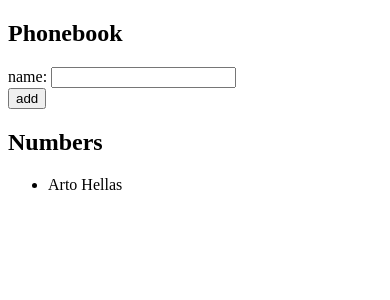
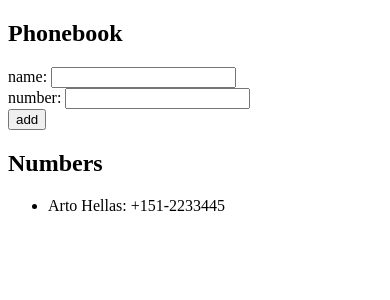
Before and after one commit to balintkemeny/fullstack-open, a React (Create React App) app in the folder part2/phonebook/app/: page / in a window 390 px wide. Shown: the top 300 px of the page. Built offline with nearby package versions, Linux system fonts and the light colour scheme.

Commit message:
Ex2.8: The Phonebook step 3

```diff
--- a/part2/phonebook/app/src/App.js
+++ b/part2/phonebook/app/src/App.js
@@ -2,41 +2,52 @@ import { useState } from 'react'
 
 const App = () => {
   const [persons, setPersons] = useState([
-    { id: 1, name: 'Arto Hellas' }
+    { id: 1, name: 'Arto Hellas', number: '+151-2233445' }
   ])
   const [newName, setNewName] = useState('')
+  const [newNumber, setNewNumber] = useState('')
 
-  const handleInputChange = (event) => {
-    console.log(event.target.value)
+  const handleInputChangeName = (event) => {
     setNewName(event.target.value)
+  }
+
+  const handleInputChangeNumber = (event) => {
+    setNewNumber(event.target.value)
   }
 
   const addNote = (event) => {
     event.preventDefault()
+
+    if (persons.some(person => person.name === newName)) {
+      alert(`${newName} is already added to the Phonebook!`)
+      setNewName('')
+      setNewNumber('')
+      return
+    }
+
     const contactObject = {
       id: persons.length + 1,
-      name: newName
+      name: newName,
+      number: newNumber
     }
 
     console.log('Button clicked. New contact added: ', contactObject)
     setPersons(persons.concat(contactObject))
     setNewName('')
+    setNewNumber('')
   }
 
   return (
     <div>
       <h2>Phonebook</h2>
       <form onSubmit={addNote}>
-        <div>
-          name: <input onChange={handleInputChange} value={newName}/>
-        </div>
-        <div>
-          <button type="submit">add</button>
-        </div>
+        <div>name: <input onChange={handleInputChangeName} value={newName}/></div>
+        <div>number: <input onChange={handleInputChangeNumber} value={newNumber}/></div>
+        <div><button type="submit">add</button></div>
       </form>
       <h2>Numbers</h2>
       <ul>
-        {persons.map(person => <li key={person.id}>{person.name}</li>)}
+        {persons.map(person => <li key={person.id}>{person.name}: {person.number}</li>)}
       </ul>
     </div>
   )
```
